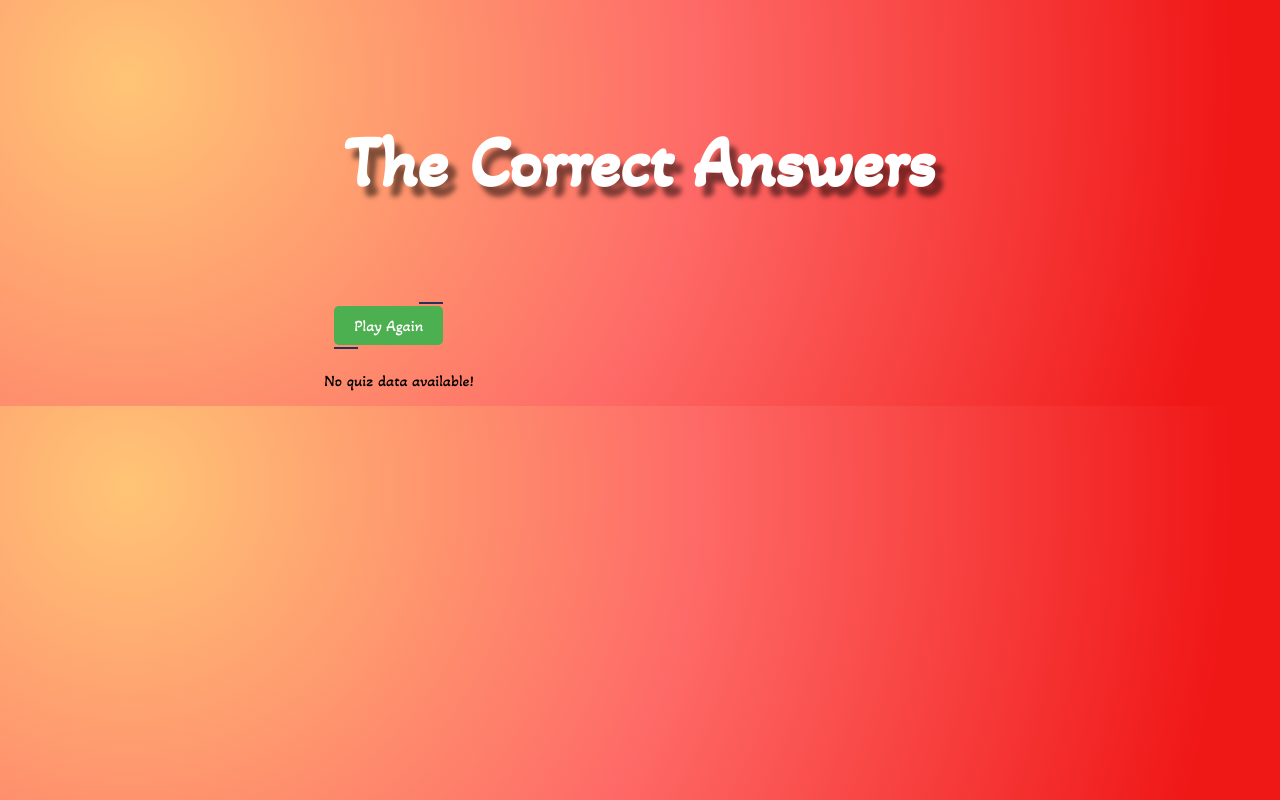
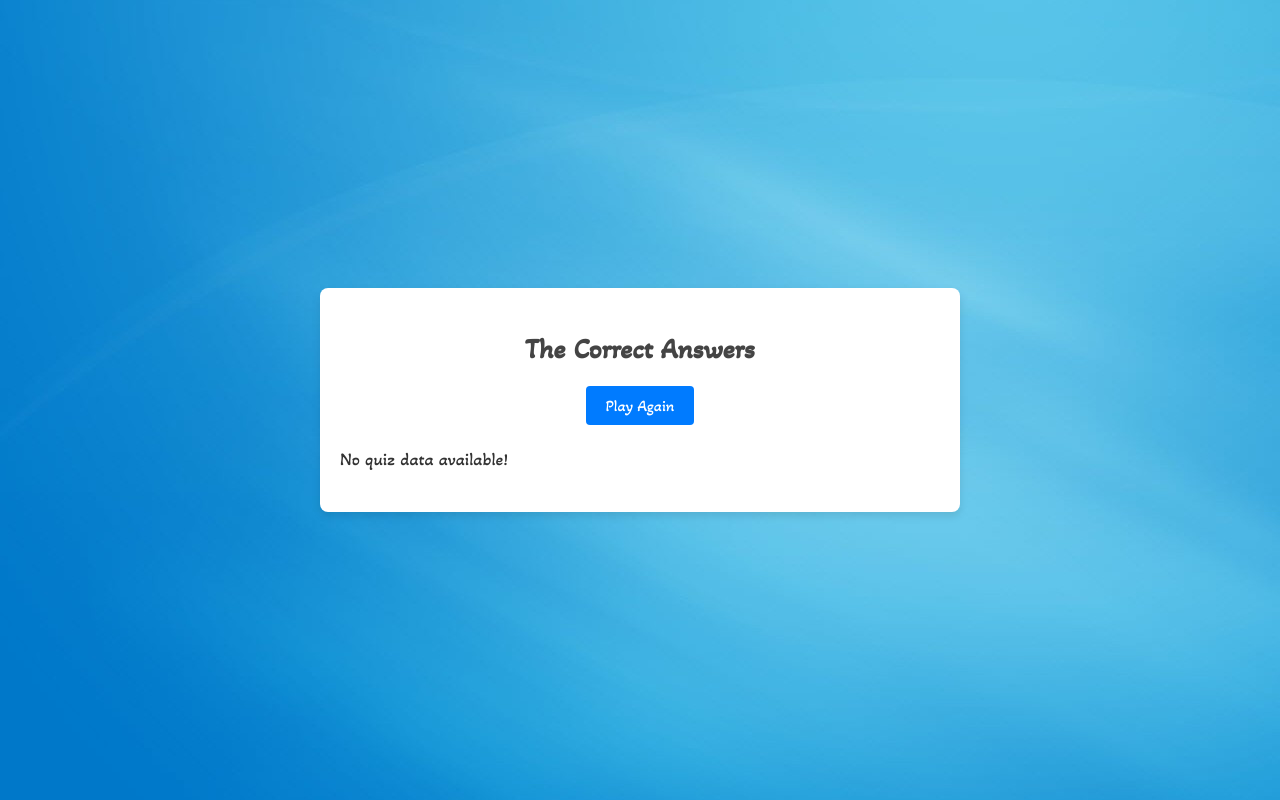
Before and after one commit to AlexanderTorkar/GanaJakten, a website: page answers.html in a window 1280 px wide. Drawn offline with Linux system fonts and the light colour scheme.

Commit message:
answerdsgt

```diff
--- a/answers.css
+++ b/answers.css
@@ -7,84 +7,70 @@
     font-family: 'Akaya';
 }
 
+/* General styles */
 body {
-    background: radial-gradient(circle at 10% 20%, rgb(255, 197, 118) 0%, rgb(254, 106, 103) 47.7%, rgb(240, 23, 23) 92.3%);
-    background-size: cover;
+  font-family: Arial, sans-serif;
+  background-image: url('styles/blåå.jpg');
+  color: #333;
+  margin: 0;
+  padding: 0;
   display: flex;
-    margin: 0;
-    height: auto;
   justify-content: center;
+  align-items: center;
+  min-height: 100vh;
 }
 
-.header {
-    font-size: 40px;
-    margin-top: 50px;
-    border-radius: 20px;
-    color: #FFF;
-    margin: 50px auto;
-    font-size: 3rem;
-    font-weight: bold;
-    margin-bottom: 20px;
-    text-shadow: 8px 10px 5px rgba(0, 0, 0, 0.5);
-    padding: 10px 20px;
-    border-radius: 5px;
+/* Container styling */
+.container {
+  background-color: #fff;
+  border-radius: 8px;
+  box-shadow: 0 4px 8px rgba(0, 0, 0, 0.1);
+  padding: 20px;
+  width: 90%;
+  max-width: 600px;
+  text-align: center;
 }
 
-.A, .B, .C, .D, .E, .F, .G, .H, .I, .J {
-    font-size: 24px;
-    background: #FFF;
-    padding: 25px;
-    margin-top: 10px;
-    border-radius: 20px;
-    color: #000;
+/* Header styling */
+.header h2 {
+  font-size: 28px;
+  margin-bottom: 20px;
+  color: #444;
 }
 
-.A2, .B4, .C5, .D5, .E2, .F3, .G4, .H5, .I3, .J5 {
-    background-color: greenyellow;
-    border-radius: 10px;
-    padding: 10px;
+/* Button styling */
+.button-bordered {
+  background-color: #007bff;
+  color: #fff;
+  border: none;
+  border-radius: 4px;
+  padding: 10px 20px;
+  font-size: 16px;
+  cursor: pointer;
+  transition: background-color 0.3s ease;
 }
 
-button {
-    background-color: #4CAF50;
-    color: white;
-    border: none;
-    padding: 10px 20px;
-    cursor: pointer;
-    border-radius: 5px;
-    font-size: 16px;
-    margin: 10px;
+.button-bordered:hover {
+  background-color: #0056b3;
 }
 
-.button-bordered {
-    border: none;
-    outline: none;
-    position: relative;
+/* Answers container styling */
+.options {
+  margin-top: 20px;
+  text-align: left;
 }
 
-  .button-bordered::before,
-  .button-bordered::after {
-    border: 0 solid transparent;
-    transition: all 0.3s;
-    content: '';
-    height: 0;
-    position: absolute;
-    width: 24px;
+/* Dynamic answers styling */
+#answersContainer {
+  font-size: 18px;
+  line-height: 1.6;
 }
 
-  .button-bordered::before {
-    border-top: 2px solid #263059;
-    right: 0;
-    top: -4px;
+#answersContainer div {
+  padding: 10px;
+  border-bottom: 1px solid #ddd;
 }
 
-  .button-bordered::after {
-    border-bottom: 2px solid #263059;
-    bottom: -4px;
-    left: 0;
+#answersContainer div:last-child {
+  border-bottom: none;
 }
-
-  .button-bordered:hover::before,
-  .button-bordered:hover::after {
-    width: 100%;
-  }
```
Lines whose indentation alone changed are shown as unchanged.
